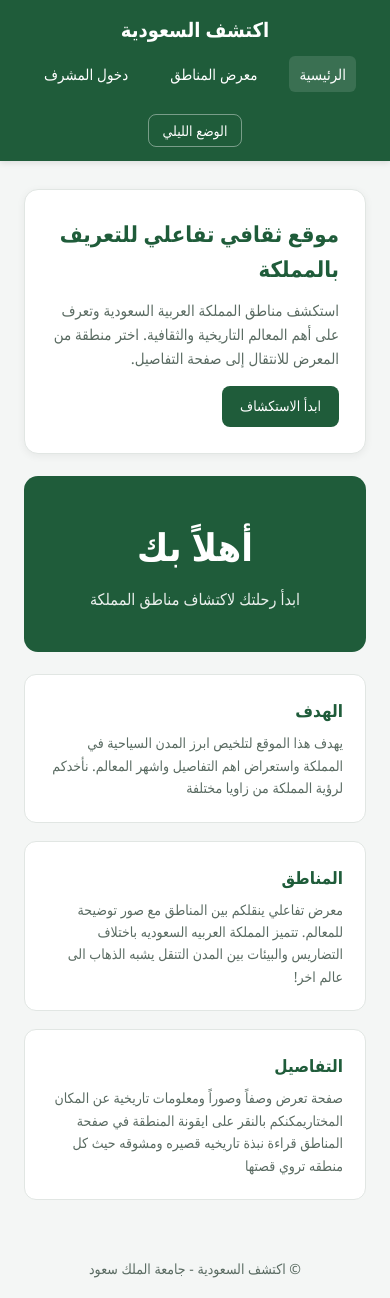
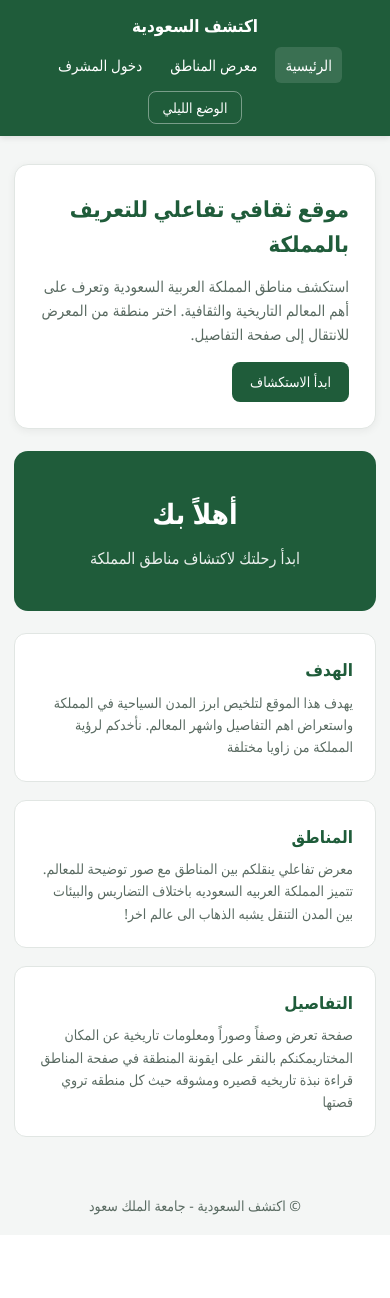
Before and after one commit to ShahadAlshehri9/Project_CSC457, a PHP site: page / in a window 390 px wide. After the commit the page ends 1215 px from the top, so only its background shows below. Run offline with PHP 8.4, Linux system fonts and the light colour scheme.

Commit message:
Update style.css

```diff
--- a/style.css
+++ b/style.css
@@ -367,3 +367,37 @@ img { max-width: 100%; display: block; }
     .navbar nav { flex-wrap: wrap; justify-content: center; }
     .gallery-images { grid-template-columns: 1fr 1fr; }
 }
+
+/* Laptop */
+@media (max-width: 1100px) {
+    .gallery-grid { grid-template-columns: repeat(2, 1fr); }
+    .features-grid { grid-template-columns: repeat(2, 1fr); }
+}
+
+/* iPad */
+@media (max-width: 768px) {
+    .home-grid { grid-template-columns: 1fr; }
+    .features-grid { grid-template-columns: 1fr 1fr; }
+    .filters { grid-template-columns: 1fr 1fr; }
+    .gallery-grid { grid-template-columns: repeat(2, 1fr); }
+    .navbar { flex-direction: column; gap: 10px; }
+    .navbar nav { flex-wrap: wrap; justify-content: center; }
+    .gallery-images { grid-template-columns: 1fr 1fr; }
+    .details-hero img { height: 240px; }
+}
+
+/* iPhone */
+@media (max-width: 480px) {
+    .home-grid { grid-template-columns: 1fr; }
+    .features-grid { grid-template-columns: 1fr; }
+    .filters { grid-template-columns: 1fr; }
+    .gallery-grid { grid-template-columns: 1fr; }
+    .gallery-images { grid-template-columns: 1fr; }
+    .navbar { flex-direction: column; gap: 8px; padding: 12px 16px; }
+    .navbar nav { flex-wrap: wrap; justify-content: center; gap: 8px; }
+    .navbar .brand { font-size: 17px; }
+    .welcome-card h1 { font-size: 28px; }
+    .details-hero img { height: 180px; }
+    .details-body { padding: 16px; }
+    .home-container { padding: 0 14px; }
+}
```
